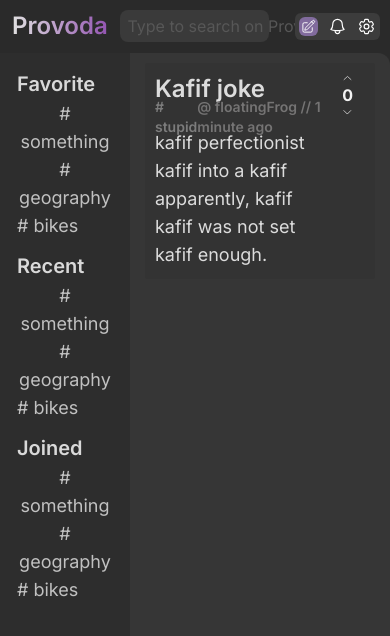
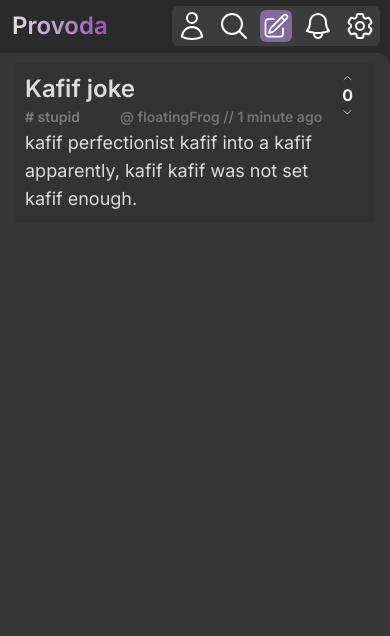
Before and after one commit to vustur/provoda, a Next.js app: page / in a window 390 px wide. Shown: the top 636 px of the page. Built offline with nearby package versions, Linux system fonts and the light colour scheme.

Commit message:
feed page adaptivity!

```diff
--- a/app/components/Post.tsx
+++ b/app/components/Post.tsx
@@ -1,5 +1,6 @@
 'use client'
 import Image from "next/image"
+import { useEffect, useState } from "react";
 
 type Props = {
     title: String
@@ -11,13 +12,22 @@ type Props = {
 }
 
 export default ({ title, author, community, textContent, rating, date }: Props) => {
+    const [width, setWidth] = useState(window.innerWidth)
+
+    useEffect(() => {
+    const onDeviceResize = () => {
+        setWidth(window.innerWidth)
+    }
+    addEventListener("resize", onDeviceResize)
+    })
+
     return (
     <div className="w-full inline-flex items-start justify-center bg-[#333333] p-2.5 rounded-sm">
         <div className="inline-flex flex-col items-start justify-center">
             <p className="text-2xl font-semibold text-[#dcdcdc]">{title}</p>
             <div className="inline-flex items-center mt-1 justify-between relative w-full h-4">
                 <p className="text-sm font-semibold text-[#7c7c7c]"># {community} </p>
-                <p className="text-sm font-semibold text-[#757474]">@ {author}  //  {date}</p>
+                {width > 370 ? <p className="text-sm font-semibold text-[#757474]">@ {author}  //  {date}</p> : null }
             </div>
             <p className="text-lg mt-1 text-[#dcdcdc]">{textContent}</p>
         </div>
--- a/app/page.tsx
+++ b/app/page.tsx
@@ -1,35 +1,58 @@
 'use client'
 import Image from "next/image";
+import { useEffect, useState } from "react";
 import CommunityButton from "./components/CommunityButton";
 import Post from            "./components/Post";
 import Button from          "./components/Button";
 
 export default function Home() {
+  const [width, setWidth] = useState(window.innerWidth)
+
+  useEffect(() => {
+  const onDeviceResize = () => {
+    setWidth(window.innerWidth)
+  }
+  addEventListener("resize", onDeviceResize)
+  })
 
   return (
-
-
 <div className="absolute bg-[#2a2a2a] w-full h-full flex flex-col">
   {/* Top */}
   <div className="inline-flex items-center justify-start w-full h-14">
+          {width > 300 ? (
           <div className="w-4/12">
             <p className="w-fit ml-3 font-semibold text-2xl bg-clip-text text-transparent bg-gradient-to-r from-[#e0e0e0] to-[#9354B1]">Provoda</p>
           </div>
+          ) : null}
+          {width > 570 ? (
           <div className="relative bg-[#3a3a3a] w-5/12 h-8 rounded-lg">
               <p className="w-max h-3 absolute left-2 top-1 text-md text-[#575757]">Type to search on Provoda...</p>
           </div>
+          ) : null }
           {/* Btns */}
-          <div className="w-4/12 relative h-full px-2.5 flex flex-row-reverse items-center"> {/* bg-gradient-to-r from-[#2a2a2a] via-[#323232] to-[#393939] */}
-            <div className="p-1 h-fit flex space-x-2.5 items-center justify-end bg-[#3c3c3c] rounded-md ml-4">
+          <div className={`relative h-full px-2.5 flex items-center
+         ${width <= 570 ? "w-full" : "w-4/12"} ${width <= 300 ? "mx-auto flex justify-center" : "flex-row-reverse"} `}>
+           <div className={`p-1 h-fit flex space-x-2.5 items-center justify-center ${width <= 300 ? "mx-auto" : ""} bg-[#3c3c3c] rounded-md`}>
+              {width < 750 ? (
+              <Button
+                src="user"
+              />
+              ) : null }
+              {width < 570 ? (
+              <Button
+                src="search"
+              />
+              ) : null }
               <Button src="pen" isSpecial={true}/>
               <Button src="bell"/>
               <Button src="gear"/>
-            </div>
           </div>
+        </div>
       </div>
     {/* Main part of page */}
     <div className="bg-white bg-opacity-0 w-full h-full flex flex-row">
       {/* Communities */}
+      {width > 570 ? (
         <div className="inline-flex flex-col items-start justify-start bg-[#2d2d2d] w-4/12 h-full px-[17px]">
             <div className="relative w-[116px] h-3">
             </div>
@@ -58,6 +81,7 @@ export default function Home() {
                 </div>
             </div>
         </div>
+        ) : null}
         {/* Posts */}
         <div className="inline-flex flex-col space-y-3 items-center justify-start bg-[#363636] w-full h-full px-[15px] pt-2.5 rounded-tr-xl">
             <Post
@@ -70,7 +94,7 @@ export default function Home() {
             ></Post>
         </div>
         {/* Profile */}
-        {window.innerWidth > 750 ? ( // ill fix in next commit
+        {width > 750 ? (
         <div className="inline-flex flex-col items-center justify-start bg-gradient-to-b from-[#2a2a2a] to-[#303030] w-4/12 h-full mt-8 px-4">
             <Image
             src={"/images/placeholder.jpg"}
@@ -88,7 +112,6 @@ export default function Home() {
             <div className="bg-[#4e4e4e] border-1 w-[75%] h-[1px] mb-2 mt-4"></div>
             <div className="inline-flex space-x-1 items-start justify-center relative w-[83px] h-[22px] py-1">
               <Button src="arrow_tr"/>
-              <button onClick={() => alert(window.innerWidth)}>Test button</button>
             </div>
         </div>) : null}
     </div>
```
Also changed, not shown: public/icons/search.svg (added), public/icons/user.svg (added).
